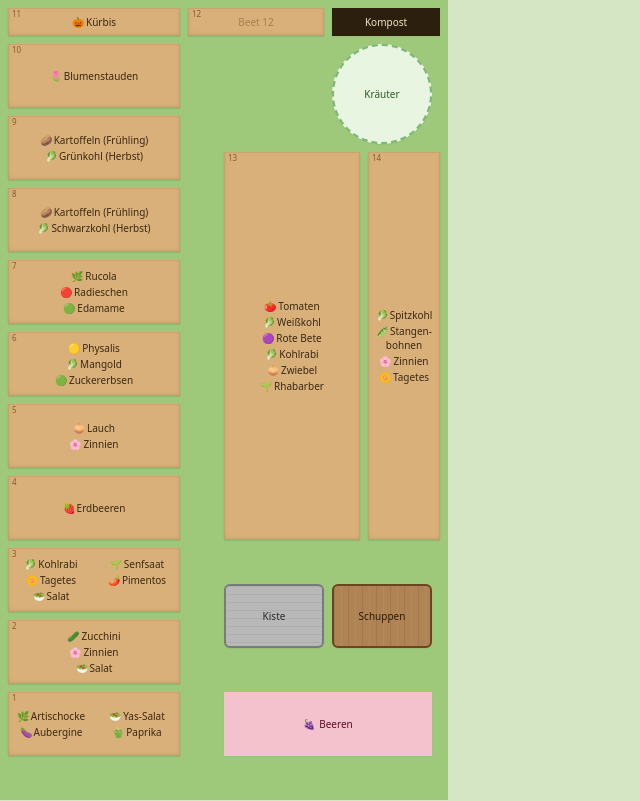
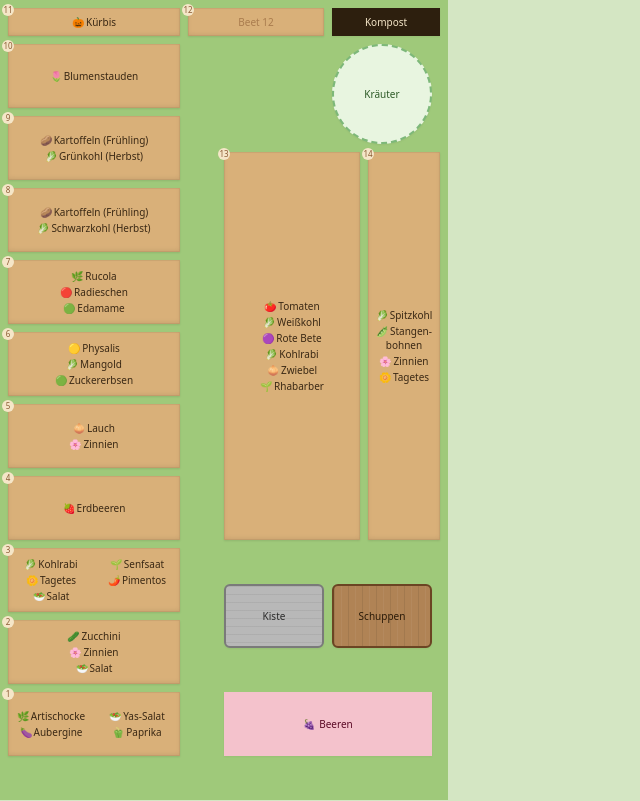
Before and after one commit to ClemensJakob/garden, a React (Vite) app: page / in a window 1280 px wide. Shown: the whole page, without its empty margins (0-640 px from the left). Built offline with nearby package versions, Linux system fonts and the light colour scheme.

Commit message:
style: backgroiund for patch numbers

```diff
--- a/src/components/PatchTile.tsx
+++ b/src/components/PatchTile.tsx
@@ -60,25 +60,25 @@ export default function PatchTile({patch, className}: PatchTileProps) {
     return (
       <Link
         to={`/patches/${patch.number}`}
-            className={`relative flex items-center justify-center text-center text-sm transition-all hover:shadow-md hover:-translate-y-px ${shape} ${variantClasses(patch.variant)} ${soilShadow} ${className}`}
+        className={`relative flex items-center justify-center text-center text-sm transition-all hover:-translate-y-px hover:shadow-md ${shape} ${variantClasses(patch.variant)} ${soilShadow} ${className}`}
         aria-label={`${patch.label} (Beet ${patch.number})`}
       >
         {showBadge && (
-                <span
-                    className="absolute left-1 top-0 text-xs font-normal text-patch-border"
+          <div
+            className="bg-patch-num absolute -left-1.5 -top-1 rounded-lg w-[0.75rem] text-xs font-normal text-patch-border"
             aria-hidden="true"
           >
             {patch.number}
-                </span>
+          </div>
         )}
         {isSpecial ? (
           patch.variant === 'beere' ? (
-                    <span className="flex items-center gap-1 font-medium [hyphens:auto] break-words">
+            <span className="flex items-center gap-1 break-words font-medium [hyphens:auto]">
               <span aria-hidden="true">{BEERE_ICON}</span>
               {patch.label}
             </span>
           ) : (
-                    <span className="font-medium [hyphens:auto] break-words">{patch.label}</span>
+            <span className="break-words font-medium [hyphens:auto]">{patch.label}</span>
           )
         ) : (
           (() => {
@@ -86,14 +86,18 @@ export default function PatchTile({patch, className}: PatchTileProps) {
             const alwaysSingleCol = patch.number === 13 || patch.number === 14
             const useColumns = !alwaysSingleCol && plants.length > 3
             return (
-                        <div className={`w-full px-0.5 ${useColumns ? 'grid grid-cols-2 gap-x-1 gap-y-0.5' : 'flex flex-col gap-0.5'}`}>
+              <div
+                className={`w-full px-0.5 ${useColumns ? 'grid grid-cols-2 gap-x-1 gap-y-0.5' : 'flex flex-col gap-0.5'}`}
+              >
                 {plants.length === 0 ? (
-                                <span className="text-patch-border/60 [hyphens:auto] break-words col-span-2">{patch.label}</span>
+                  <span className="col-span-2 break-words text-patch-border/60 [hyphens:auto]">
+                    {patch.label}
+                  </span>
                 ) : (
                   plants.map((b) => {
                     const plant = findPlantById(b.plantId)
                     return (
-                                        <span key={b.plantId} className="[hyphens:auto] break-words">
+                      <span key={b.plantId} className="break-words [hyphens:auto]">
                         {plant?.icon && (
                           <span className="mr-0.5" aria-hidden="true">
                             {plant.icon}
--- a/tailwind.config.js
+++ b/tailwind.config.js
@@ -11,19 +11,19 @@ export default {
       full: '9999px',
     },
     fontSize: {
-      xs: ['0.5rem', { lineHeight: '0.75rem' }],       // 8px
-      sm: ['0.625rem', { lineHeight: '0.875rem' }],    // 10px
-      base: ['0.75rem', { lineHeight: '1rem' }],       // 12px
-      lg: ['0.875rem', { lineHeight: '1.25rem' }],     // 14px
-      xl: ['1rem', { lineHeight: '1.5rem' }],          // 16px
-      '2xl': ['1.125rem', { lineHeight: '1.75rem' }],  // 18px
-      '3xl': ['1.375rem', { lineHeight: '2rem' }],     // 22px
-      '4xl': ['1.75rem', { lineHeight: '2.25rem' }],   // 28px
-      '5xl': ['2.25rem', { lineHeight: '1' }],         // 36px
-      '6xl': ['3rem', { lineHeight: '1' }],            // 48px
-      '7xl': ['3.75rem', { lineHeight: '1' }],         // 60px
-      '8xl': ['5rem', { lineHeight: '1' }],            // 80px
-      '9xl': ['6.75rem', { lineHeight: '1' }],         // 108px
+      xs: ['0.5rem', { lineHeight: '0.75rem' }], // 8px
+      sm: ['0.625rem', { lineHeight: '0.875rem' }], // 10px
+      base: ['0.75rem', { lineHeight: '1rem' }], // 12px
+      lg: ['0.875rem', { lineHeight: '1.25rem' }], // 14px
+      xl: ['1rem', { lineHeight: '1.5rem' }], // 16px
+      '2xl': ['1.125rem', { lineHeight: '1.75rem' }], // 18px
+      '3xl': ['1.375rem', { lineHeight: '2rem' }], // 22px
+      '4xl': ['1.75rem', { lineHeight: '2.25rem' }], // 28px
+      '5xl': ['2.25rem', { lineHeight: '1' }], // 36px
+      '6xl': ['3rem', { lineHeight: '1' }], // 48px
+      '7xl': ['3.75rem', { lineHeight: '1' }], // 60px
+      '8xl': ['5rem', { lineHeight: '1' }], // 80px
+      '9xl': ['6.75rem', { lineHeight: '1' }], // 108px
     },
     extend: {
       colors: {
@@ -31,16 +31,17 @@ export default {
         // Saturation lifted vs. the earlier sage so beds clearly read as
         // "soil sitting on a lawn" rather than two muted greens stacked.
         garden: {
-          bg: '#9fc97a',        // vivid lawn green
-          path: '#c8b99a',      // sandy path between beds
+          bg: '#9fc97a', // vivid lawn green
+          path: '#c8b99a', // sandy path between beds
         },
         // Patch (Beet) — warm earthy tones, richer than before so the
         // soil pops against the lawn.
         patch: {
-          DEFAULT: '#d9b079',   // tilled soil, mid-tone
-          border: '#8a5a32',    // dark soil border (furrow)
-          text: '#3a2814',      // dark brown text
-          hover: '#cfa468',     // slightly darker on hover
+          DEFAULT: '#d9b079', // tilled soil, mid-tone
+          border: '#8a5a32', // dark soil border (furrow)
+          text: '#3a2814', // dark brown text
+          hover: '#cfa468', // slightly darker on hover
+          num: '#f5e6c8',
         },
         // Kompost — dark rich earth (unchanged, already strong contrast)
         kompost: {
@@ -57,9 +58,9 @@ export default {
         // Beere — raspberry pink/red, named after the lead crop
         // (Himbeeren). Earlier purple read as lavender / herb.
         beere: {
-          bg: '#f4c2cc',        // soft raspberry blush
-          border: '#c2185b',    // deep raspberry
-          text: '#5a0a25',      // dark berry juice
+          bg: '#f4c2cc', // soft raspberry blush
+          border: '#c2185b', // deep raspberry
+          text: '#5a0a25', // dark berry juice
         },
         // Storage units — split into two distinct materials so Kiste
         // (metal/stone tool box) and Schuppen (wooden shed) read at a
@@ -83,17 +84,17 @@ export default {
         // (used for the patch border / icon halo). Kept muted so the
         // garden still reads as warm soil, not a candy box.
         accent: {
-          tomato:     { bg: '#f4d4cc', border: '#c97a64' },
-          pumpkin:    { bg: '#f4dcb6', border: '#d49250' },
-          leaf:       { bg: '#d8e8c4', border: '#7da653' },
-          pea:        { bg: '#dfecc4', border: '#9bb35a' },
-          carrot:     { bg: '#f5dab2', border: '#d6904a' },
-          beet:       { bg: '#e6c8d4', border: '#a85e7a' },
-          onion:      { bg: '#e6dfd0', border: '#9c8f6e' },
-          lettuce:    { bg: '#e3ebbf', border: '#a3b85a' },
+          tomato: { bg: '#f4d4cc', border: '#c97a64' },
+          pumpkin: { bg: '#f4dcb6', border: '#d49250' },
+          leaf: { bg: '#d8e8c4', border: '#7da653' },
+          pea: { bg: '#dfecc4', border: '#9bb35a' },
+          carrot: { bg: '#f5dab2', border: '#d6904a' },
+          beet: { bg: '#e6c8d4', border: '#a85e7a' },
+          onion: { bg: '#e6dfd0', border: '#9c8f6e' },
+          lettuce: { bg: '#e3ebbf', border: '#a3b85a' },
           strawberry: { bg: '#f4cdd5', border: '#c87189' },
-          rhubarb:    { bg: '#eecdcd', border: '#bb6a72' },
-          bloom:      { bg: '#eed1e1', border: '#b277a0' },
+          rhubarb: { bg: '#eecdcd', border: '#bb6a72' },
+          bloom: { bg: '#eed1e1', border: '#b277a0' },
         },
       },
       // Tailwind's default `grid-row-start` utilities only go up to
```
Lines whose indentation alone changed are shown as unchanged.
